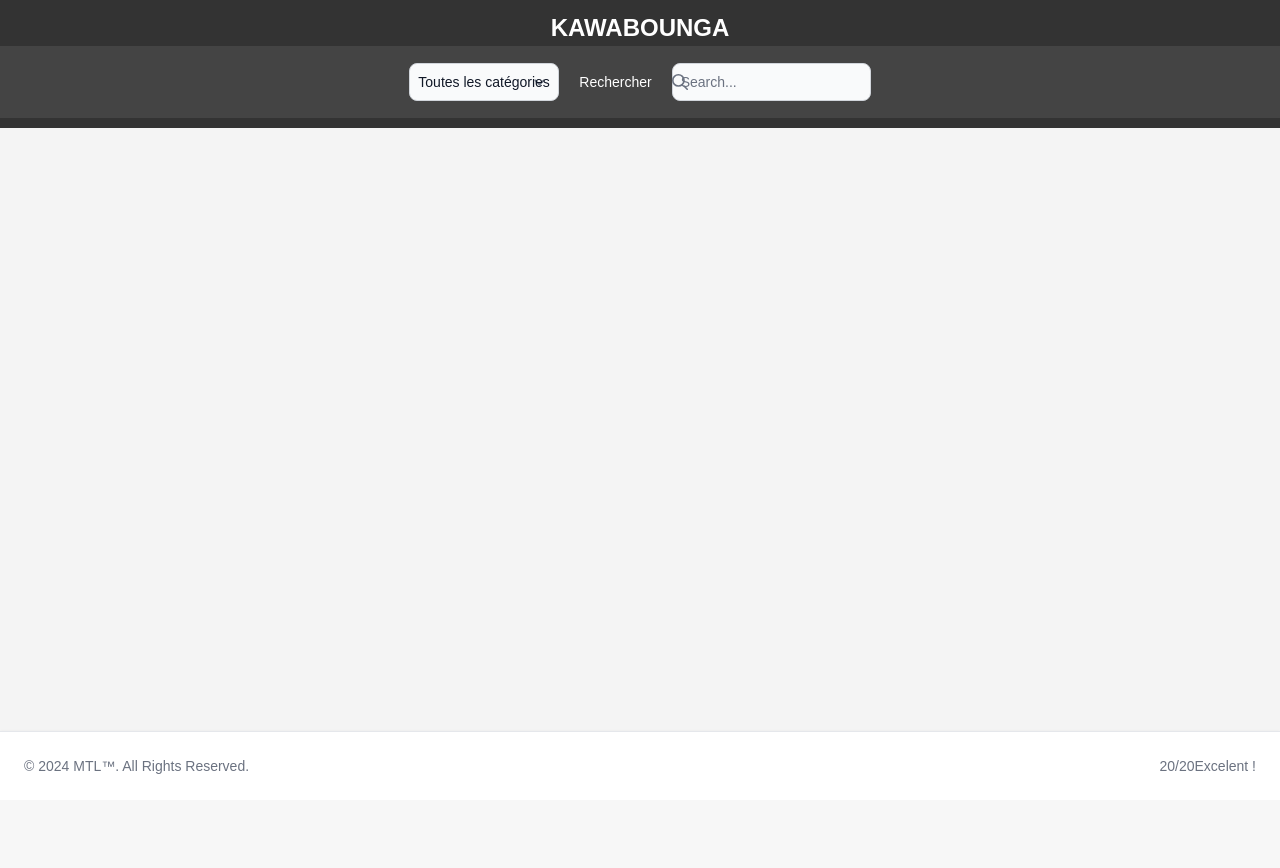
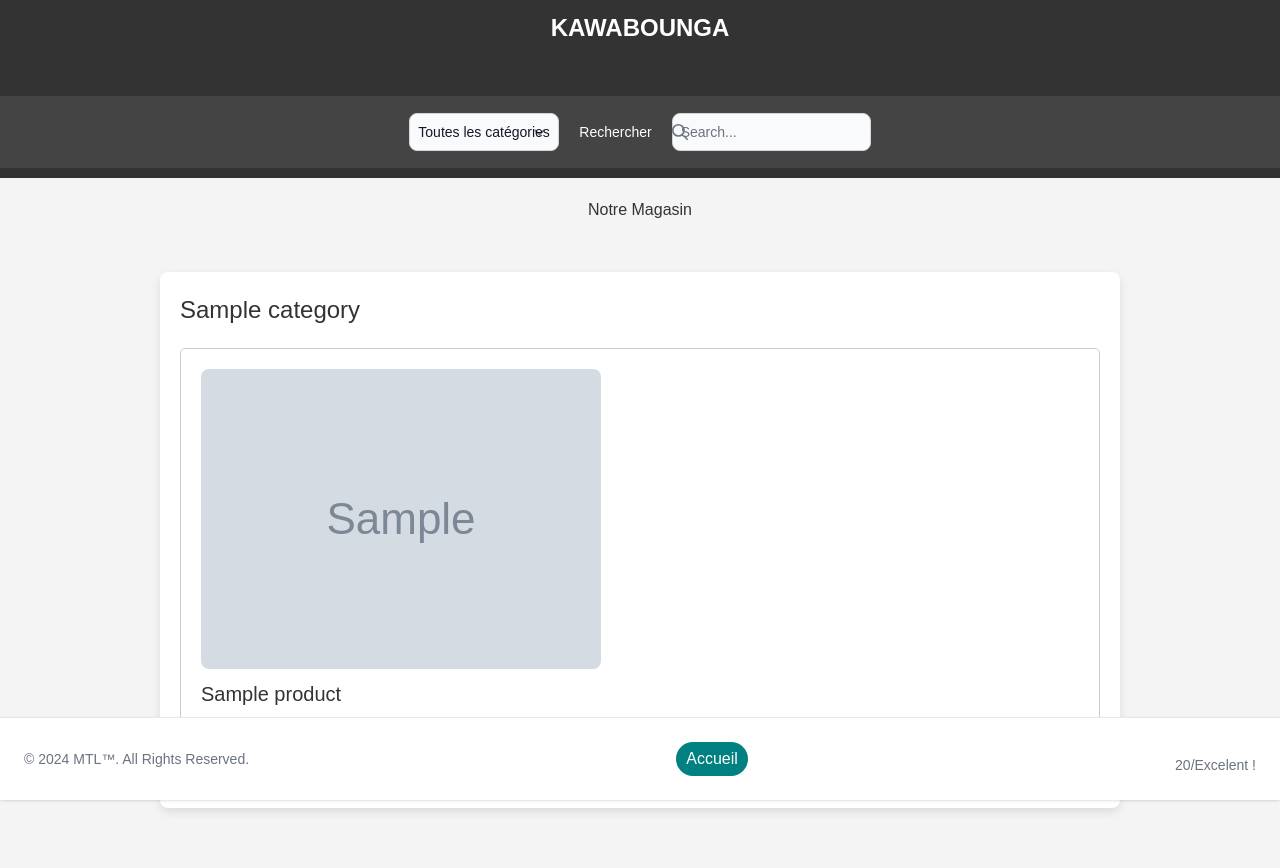
Before and after one commit to LAMosts/Php_2024, a PHP site: page / in a window 1280 px wide. Before the commit the page ends 774 px from the top, so only its background shows below. Run offline with PHP 8.4, Linux system fonts and the light colour scheme; tables that the repository leaves empty or names only in its code hold one stand-in row (values such as "Sample post"); grey boxes marked "Sample" are stand-in pictures; some libraries are stand-ins or nearby versions.

Commit message:
Completion de la phase de recherche des produits avec categorie ou sans, mise en place d'un methode de login pour l'admin

```diff
--- a/asset/styles.css
+++ b/asset/styles.css
@@ -1,62 +1,135 @@
-.carousel-container {
-  position: relative;
-  overflow: hidden;
-  margin: 20px auto;
+.product-card {
+  border: 1px solid #ccc;
+  border-radius: 5px;
+  margin-bottom: 20px;
+  padding: 10px;
+  box-shadow: 0 0 5px rgba(0, 0, 0, 0.1);
 }
 
-.carousel-wrapper {
-  display: flex;
-  transition: transform 0.5s ease;
+.product-image {
+  width: 100%;
+  border-radius: 5px;
+  margin-bottom: 10px;
 }
 
-.category-card {
-  flex: 0 0 auto;
-  width: 250px;
-  margin: 0 10px;
-  text-align: center;
+.product-details {
+  text-align: left;
 }
 
-.category-image img {
-  width: 100%;
-  height: auto;
-}
-
-.category-details {
-  padding: 10px;
-}
-
-.id-name-container {
-  display: flex;
-  flex-direction: column;
-  justify-content: center;
-  align-items: center;
-  height: 100%;
-}
-
-.category-id, .category-name {
+.product-name {
+  font-size: 18px;
+  font-weight: bold;
   margin-bottom: 5px;
 }
 
-.prev, .next {
-  position: absolute;
-  top: 50%;
-  transform: translateY(-50%);
-  background-color: rgba(0, 0, 0, 0.5);
-  color: white;
-  border: none;
-  cursor: pointer;
-  padding: 10px;
-  z-index: 1;
+.product-price {
+  font-size: 16px;
+  color: green;
+  margin-bottom: 5px;
 }
 
-.prev {
-  left: 0;
+.product-description {
+  font-size: 14px;
+}
+.logo{
+  color: #fff;
+}
+/**********************************************/
+body {
+  font-family: Arial, sans-serif;
+  background-color: #f8f8f8;
+  margin: 0;
+  padding: 0;
 }
 
-.next {
-  right: 0;
+.containers {
+  max-width: 1000px;
+  margin: 0 auto;
+  padding: 20px;
 }
-#dropdownBgHover{
-  overflow-y:auto;
-  max-height:200px;
+
+h1 {
+  text-align: center;
+  margin-bottom: 50px;
+  color: #333;
 }
+
+.category {
+  margin-bottom: 40px;
+  background-color: #fff;
+  border-radius: 8px;
+  box-shadow: 0px 4px 10px rgba(0, 0, 0, 0.1);
+  padding: 20px;
+}
+
+h2 {
+  font-size: 24px;
+  margin-bottom: 20px;
+  color: #333;
+}
+
+.products {
+  display: grid;
+  grid-template-columns: repeat(auto-fit, minmax(250px, 1fr));
+  gap: 20px;
+}
+
+.product {
+  background-color: #fff;
+  border: 1px solid #ccc;
+  border-radius: 5px;
+  padding: 20px;
+  flex: 1 1 300px; /* Chaque produit occupe au maximum 300px de largeur */
+}
+
+.product img {
+  max-width: 100%;
+  height: auto;
+  border-radius: 8px;
+  margin-bottom: 10px;
+}
+
+.product h3 {
+  font-size: 20px;
+  margin-bottom: 10px;
+  color: #333;
+}
+
+.price {
+  font-weight: bold;
+  color: #008080;
+}
+
+.product p {
+  color: #666;
+}
+/******************************************/
+.btn {
+    padding: 5px 10px;
+    background-color: #4CAF50;
+    color: white;
+    border: none;
+    border-radius: 20px;
+    cursor: pointer;
+    align-items: center;
+}
+
+.btn-primary {
+    background-color: #008080;
+}
+
+.btn:hover {
+    background-color: #45a049;
+}
+
+.btn-primary:hover {
+    background-color:#008080;
+}
+
+/* Ajouter ce style pour centrer le bouton d'accueil */
+@media (max-width: 768px) {
+  .btn {
+      width: 90%; /* Prend toute la largeur */
+      margin-top: 10px; /* Espacement du haut */
+  }
+}
--- a/classes/SearchEngine.php
+++ b/classes/SearchProduct.php
@@ -2,7 +2,7 @@
 
 require_once __DIR__ . "/Table.php";
 
-Class SearchEngine extends Table {
+Class SearchProduct extends Table {
     public function __construct()
     {
         parent::__construct('product');
--- a/classes/Table.php
+++ b/classes/Table.php
@@ -32,13 +32,21 @@
 
         return $result;
     }
-    public function searchAll(string $productName): ?array
+    public function searchAll(?string $productName): ?array
     {
-        $stmt = $this->pdo->prepare('SELECT * FROM ' . $this->name . " WHERE name = :productName");
-        $stmt->execute(['productName' => $productName]);
-        $categories = $stmt->fetchAll(PDO::FETCH_ASSOC);
-        return $categories;
+        if ($productName === null) {
+            $stmt = $this->pdo->prepare('SELECT * FROM ' . $this->name);
+            $stmt->execute();
+        } else {
+            $stmt = $this->pdo->prepare('SELECT * FROM ' . $this->name . " WHERE name = :productName");
+            $stmt->execute(['productName' => $productName]);
+        }
+
+        // Récupérer les produits
+        $products = $stmt->fetchAll(PDO::FETCH_ASSOC);
+        return $products;
     }
+
 
     public function filteredSearch(string $productName, int $categoryId): ?array {
         $stmt = $this->pdo->prepare('SELECT * FROM product WHERE category_id = :category_id AND name LIKE :product_name');
@@ -46,7 +54,5 @@
         $productsFiltered = $stmt->fetchAll(PDO::FETCH_ASSOC);
         return $productsFiltered;
     }
-
-
-
+    //amelioration de la securiter des methode grace a chatgpt pour avoid les injection sql
 }
--- a/index.php
+++ b/index.php
@@ -1,2 +1,36 @@
-<?php require_once __DIR__ . '/layout/header.php'; ?>
+<?php
+require_once __DIR__ . '/layout/header.php';
+require_once __DIR__ . '/classes/SearchProduct.php';
+require_once __DIR__ . '/classes/Categories.php';
+?>
+<div class="containers">
+    <h1>Notre Magasin</h1>
+    <?php
+    $searchProduct = new SearchProduct(); // Correction du nom de classe
+    $categoriesDb = new Categories();
+    $categories = $categoriesDb->findAll();
+    foreach ($categories as $category): ?>
+        <div class="category">
+            <h2><?= $category['name'] ?></h2>
+            <div class="products">
+                <?php
+                // Recherche des produits pour cette catégorie
+                $products = $searchProduct->filteredSearch('',$category['id']); // Utilisation de la méthode correcte
+                if ($products) { // Vérification si des produits existent
+                    foreach ($products as $product): ?>
+                        <div class="product">
+                            <img src="<?= $product['cover'] ?>" alt="<?= $product['name'] ?>">
+                            <h3><?= $product['name'] ?></h3>
+                            <p class="price">Prix : <?= $product['price_vat_free'] ?> €</p>
+                            <p><?= $product['description'] ?></p>
+                        </div>
+                    <?php endforeach;
+                } else {
+                    echo "<p>Aucun produit trouvé pour cette catégorie.</p>"; // Message si aucun produit n'est trouvé
+                }
+                ?>
+            </div>
+        </div>
+    <?php endforeach; ?>
+</div>
 <?php require_once __DIR__ . '/layout/footer.php'; ?>
--- a/layout/footer.php
+++ b/layout/footer.php
@@ -1,7 +1,11 @@
 <footer class="fixed bottom-0 left-0 z-20 w-full p-4 bg-white border-t border-gray-200 shadow md:flex md:items-center md:justify-between md:p-6 dark:bg-gray-800 dark:border-gray-600">
     <span class="text-sm text-gray-500 sm:text-center dark:text-gray-400">© 2024 <a href="https://external-content.duckduckgo.com/iu/?u=http%3A%2F%2Fwww.clker.com%2Fcliparts%2F0%2Fa%2Fa%2Fe%2F15164877002023541638excellent-clipart.hi.png&f=1&nofb=1&ipt=591b37bf4798d3764c2f1df2dffd86d304ef228a25cc218b10f8526cb5f9473f&ipo=images" target="_blank" class="hover:underline">MTL™</a>. All Rights Reserved.
     </span>
-    <ul class="flex flex-wrap items-center mt-3 text-sm font-medium text-gray-500 dark:text-gray-400 sm:mt-0">
+    <form action="index.php">
+            <button type="submit" class="btn btn-primary">Accueil</button>
+        </form>
+    <div class="flex justify-center md:justify-between items-center mt-3">
+        <ul class="flex flex-wrap items-center text-sm font-medium text-gray-500 dark:text-gray-400 sm:mt-0 me-4 md:me-6">
             <li>
                 <a href="https://external-content.duckduckgo.com/iu/?u=http%3A%2F%2Fwww.clker.com%2Fcliparts%2F0%2Fa%2Fa%2Fe%2F15164877002023541638excellent-clipart.hi.png&f=1&nofb=1&ipt=591b37bf4798d3764c2f1df2dffd86d304ef228a25cc218b10f8526cb5f9473f&ipo=images" target="_blank" class="hover:underline me-4 md:me-6">20</a>
             </li>
@@ -9,15 +13,9 @@
                 <a href="https://external-content.duckduckgo.com/iu/?u=http%3A%2F%2Fwww.clker.com%2Fcliparts%2F0%2Fa%2Fa%2Fe%2F15164877002023541638excellent-clipart.hi.png&f=1&nofb=1&ipt=591b37bf4798d3764c2f1df2dffd86d304ef228a25cc218b10f8526cb5f9473f&ipo=images" target="_blank" class="hover:underline me-4 md:me-6">/</a>
             </li>
             <li>
-            <a href="https://external-content.duckduckgo.com/iu/?u=http%3A%2F%2Fwww.clker.com%2Fcliparts%2F0%2Fa%2Fa%2Fe%2F15164877002023541638excellent-clipart.hi.png&f=1&nofb=1&ipt=591b37bf4798d3764c2f1df2dffd86d304ef228a25cc218b10f8526cb5f9473f&ipo=images" target="_blank" class="hover:underline me-4 md:me-6">20</a>
-        </li>
-        <li>
                 <a href="https://external-content.duckduckgo.com/iu/?u=http%3A%2F%2Fwww.clker.com%2Fcliparts%2F0%2Fa%2Fa%2Fe%2F15164877002023541638excellent-clipart.hi.png&f=1&nofb=1&ipt=591b37bf4798d3764c2f1df2dffd86d304ef228a25cc218b10f8526cb5f9473f&ipo=images" target="_blank" class="hover:underline">Excelent !</a>
             </li>
         </ul>
+
+    </div>
 </footer>
-
-
-<script src="https://cdnjs.cloudflare.com/ajax/libs/flowbite/2.2.1/flowbite.min.js"></script>
-</body>
-</html>
```
Also changed, not shown: searchprocess.php (+24 -10 lines). Lines whose indentation alone changed are shown as unchanged.
